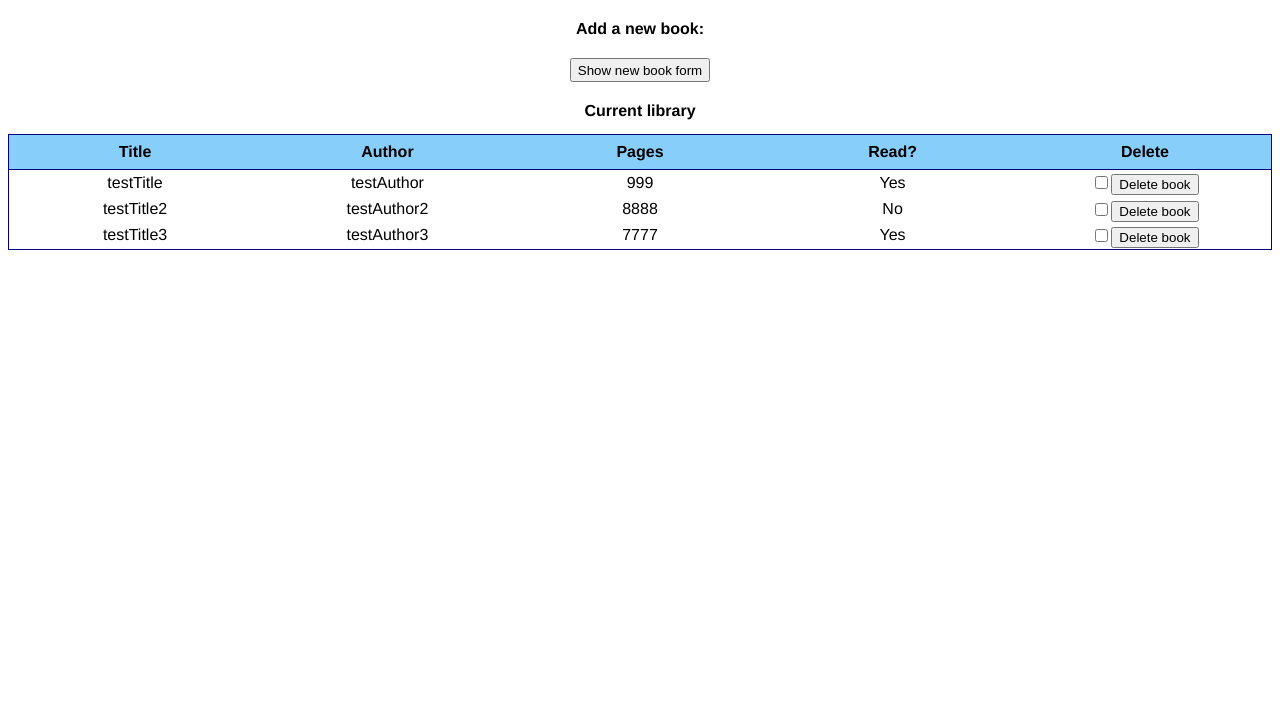
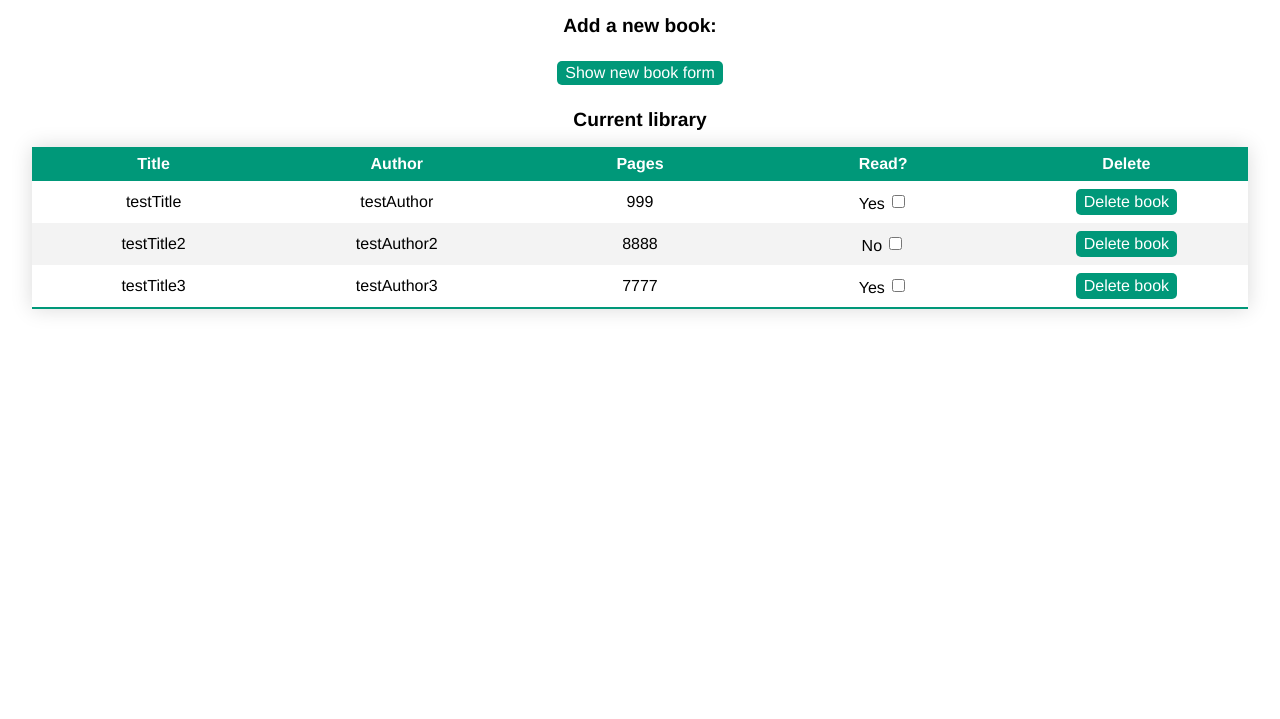
Before and after one commit to charliewhyman/library-app, a plain HTML site: page index.html in a window 1280 px wide. Shown: the part 81-800 px from the top of the page. Drawn offline with Linux system fonts and the light colour scheme.

Commit message:
Re-styled elements

```diff
--- a/css/style.css
+++ b/css/style.css
@@ -1,5 +1,10 @@
 html {
   font-family: 'helvetica neue', helvetica, arial, sans-serif;
+}
+
+body {
+  margin: 0px;
+
 }
 
 .container {
@@ -9,9 +14,28 @@ html {
   justify-items: center;
 }
 
+h1 {
+  width: 100%;
+  background-color: #282A35;
+  color: white;
+  text-align: center;
+
+}
+
 h2 {
-  font-size: medium;
+  font-size: larger;
 }
+
+button {
+  padding: 4px 8px;
+  border: none;
+  font: inherit;
+  background-color: #009879;
+  cursor: pointer;
+  color: white;
+  border-radius: 5px;
+}
+
 
 #showBookButton {
   padding-block: 0.2em 0.2em;
@@ -43,21 +67,37 @@ input[type=text] {
 
 table {
   table-layout: fixed;
-  width: 100%;
+  width: 95%;
   border-collapse: collapse;
-  border: 1px solid navy;
+  box-shadow: 0 0 20px rgba(0, 0, 0, 0.15);
+
 }
 
 th {
   padding: 0.5em;
-  border-bottom: 1px solid navy;
-  background-color: lightskyblue;
+  color: white;
+  background-color: #009879;
 }
 
-tbody {
+tbody tr {
   text-align: center;
 }
 
-tr {
-  text-align: center;
+tbody tr:nth-of-type(even) {
+  background-color: #f3f3f3;
 }
+
+tbody tr:last-of-type {
+  border-bottom: 2px solid #009879;
+}
+
+.readToggle {
+  margin-left: 0.5em;
+  cursor: pointer;
+
+}
+
+.deleteButton {
+  margin-top: 0.5em;
+  margin-bottom: 0.5em
+}
--- a/js/script.js
+++ b/js/script.js
@@ -61,7 +61,7 @@ function displayBooks() {
     readToggle.setAttribute('class', 'readToggle');
     readToggle.setAttribute('id', row.dataset.key);
 
-    row.appendChild(readToggle);
+    cell.appendChild(readToggle);
 
     //add a delete button to the end of each row
     var deleteButton = document.createElement('button');
```
